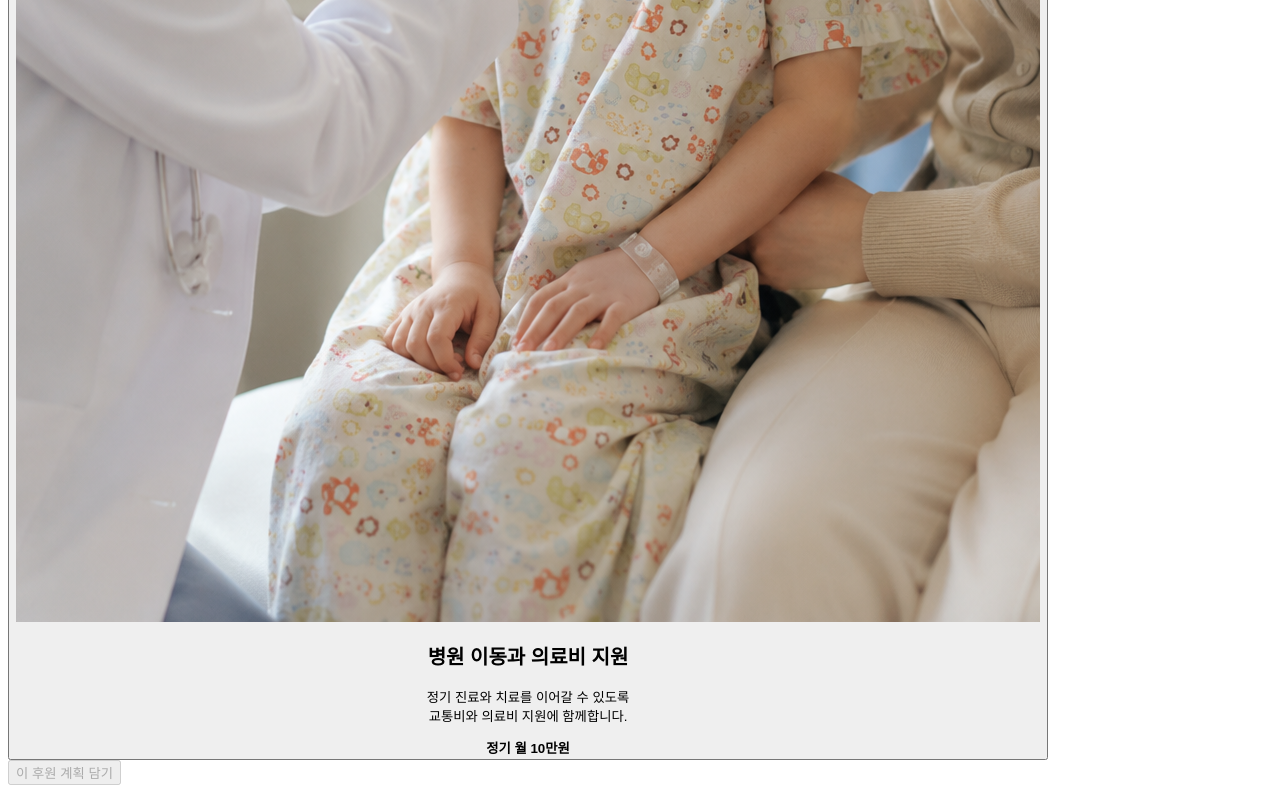
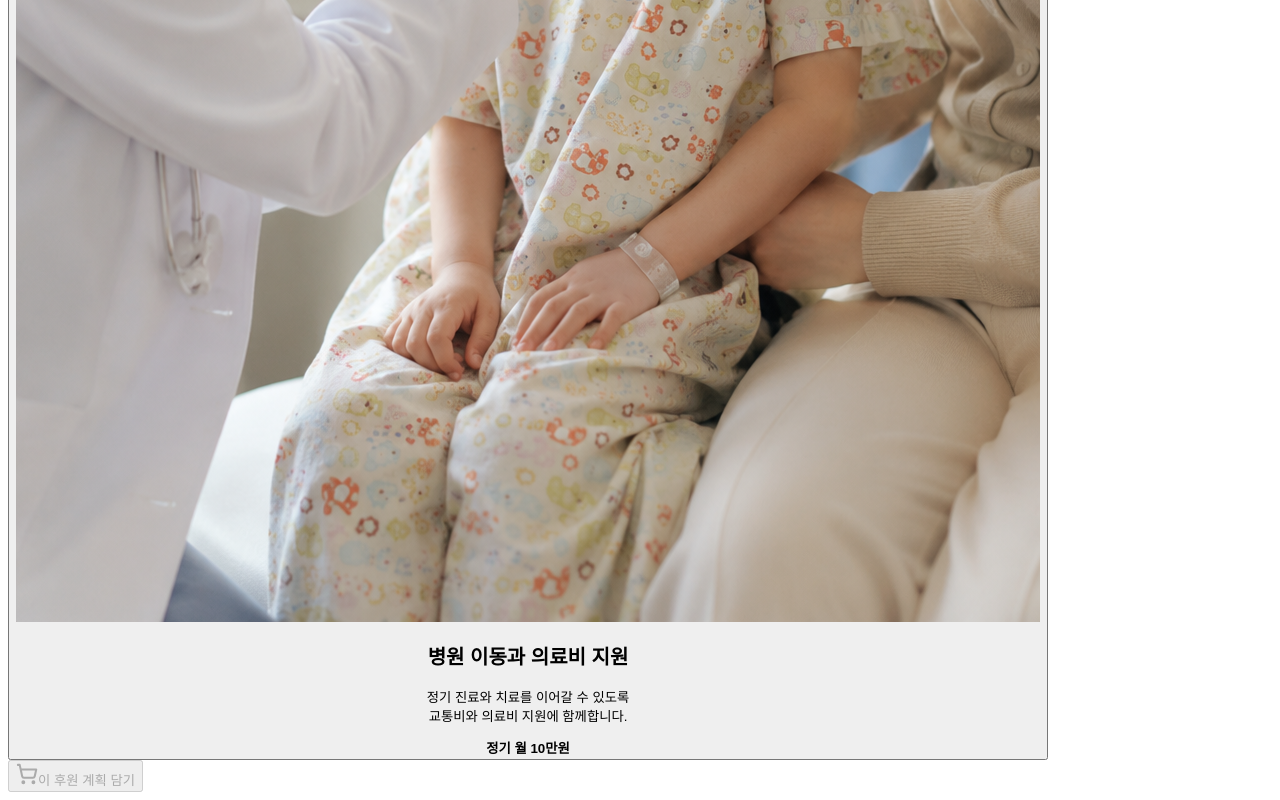
Before and after one commit to dongfm11-boop/holtweb, a React (Vite) app: page / in a window 1280 px wide. Shown: the part 4071-4871 px from the top of the page. Built offline with nearby package versions, Linux system fonts and the light colour scheme; the HTML template or start-up script is replaced by a standard one.

Commit message:
Add cart icon to plan button

```diff
--- a/src/App.jsx
+++ b/src/App.jsx
@@ -1,4 +1,5 @@
 import { useState } from 'react';
+import { ShoppingCart } from 'lucide-react';
 import holtLogo from '../이미지/홀트로고.png';
 import rehabImage from '../이미지/소아재활.png';
 import hospitalImage from '../이미지/지율병원.png';
@@ -168,6 +169,7 @@ function App() {
           onClick={openPlanModal}
           disabled={!hasSelection}
         >
+          <ShoppingCart className="plan-button-icon" size={22} strokeWidth={2.2} aria-hidden="true" />
           이 후원 계획 담기
         </button>
       </section>
--- a/src/styles.css
+++ b/src/styles.css
@@ -387,6 +387,10 @@ img {
 
 .plan-button {
   position: relative;
+  display: inline-flex;
+  align-items: center;
+  justify-content: center;
+  gap: 10px;
   justify-self: center;
   overflow: hidden;
   min-width: min(100%, 360px);
@@ -408,6 +412,10 @@ img {
     color 180ms ease,
     filter 180ms ease,
     transform 180ms ease;
+}
+
+.plan-button-icon {
+  flex: 0 0 auto;
 }
 
 .plan-button.active {
```
